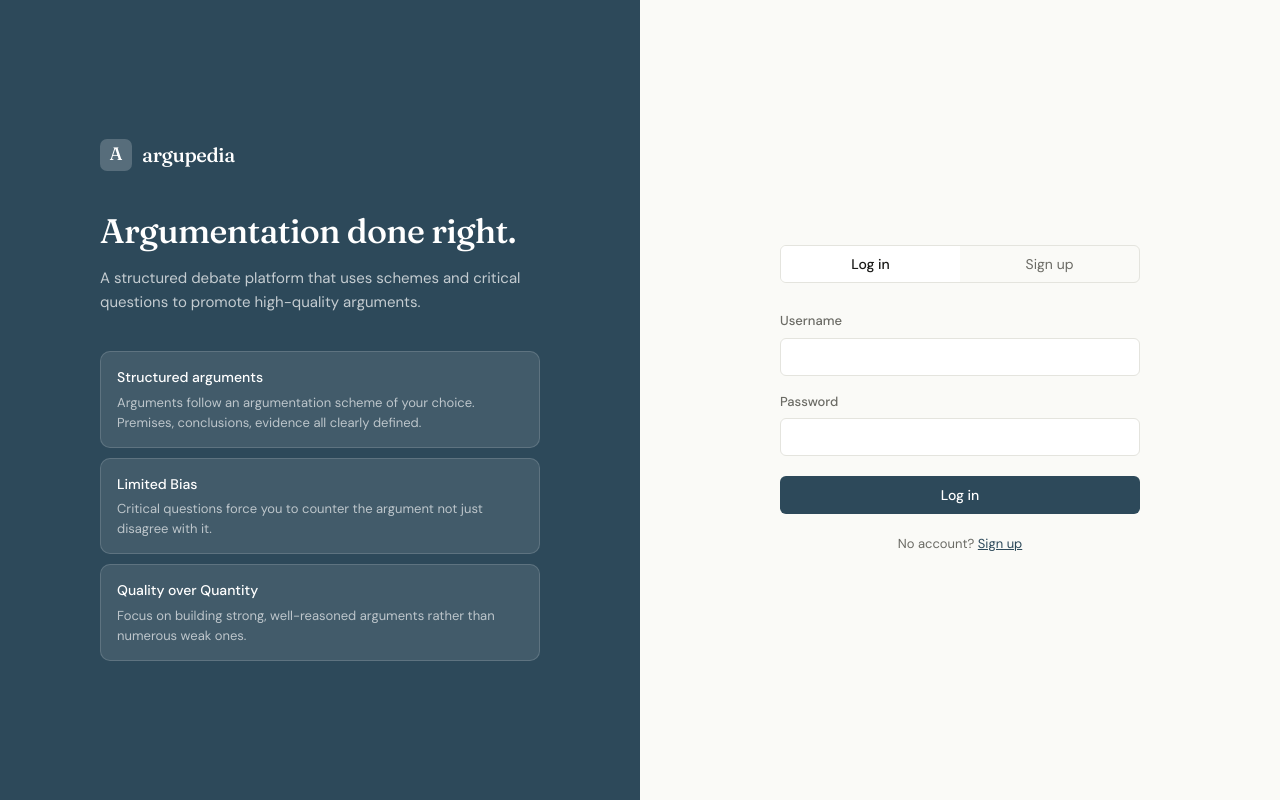
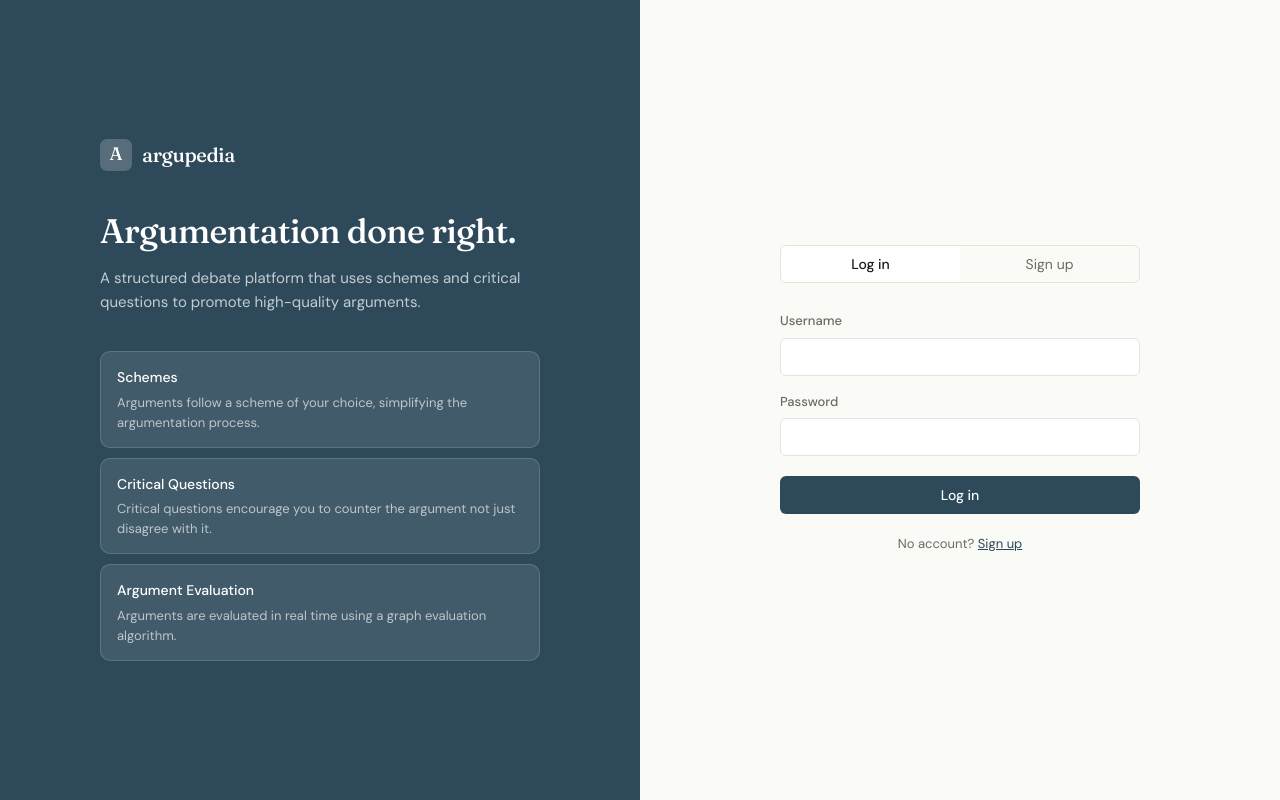
Before and after one commit to Tomfisher204/ArgupediaProject, a React (Create React App) app in the folder frontend/: page / in a window 1280 px wide. Built offline with nearby package versions, Linux system fonts and the light colour scheme.

Commit message:
landing page copy changes

```diff
--- a/frontend/src/pages/LandingPage.js
+++ b/frontend/src/pages/LandingPage.js
@@ -4,9 +4,9 @@ import {useAuth} from '../context';
 import '../css/pages/LandingPage.css';
 
 const FEATURES = [
-  {title: 'Structured arguments', desc: 'Arguments follow an argumentation scheme of your choice. Premises, conclusions, evidence all clearly defined.'},
-  {title: 'Limited Bias', desc: 'Critical questions force you to counter the argument not just disagree with it.'},
-  {title: 'Quality over Quantity', desc: 'Focus on building strong, well-reasoned arguments rather than numerous weak ones.'},
+  {title: 'Schemes', desc: 'Arguments follow a scheme of your choice, simplifying the argumentation process.'},
+  {title: 'Critical Questions', desc: 'Critical questions encourage you to counter the argument not just disagree with it.'},
+  {title: 'Argument Evaluation', desc: 'Arguments are evaluated in real time using a graph evaluation algorithm.'},
 ];
 
 const LandingPage = () => {
```
